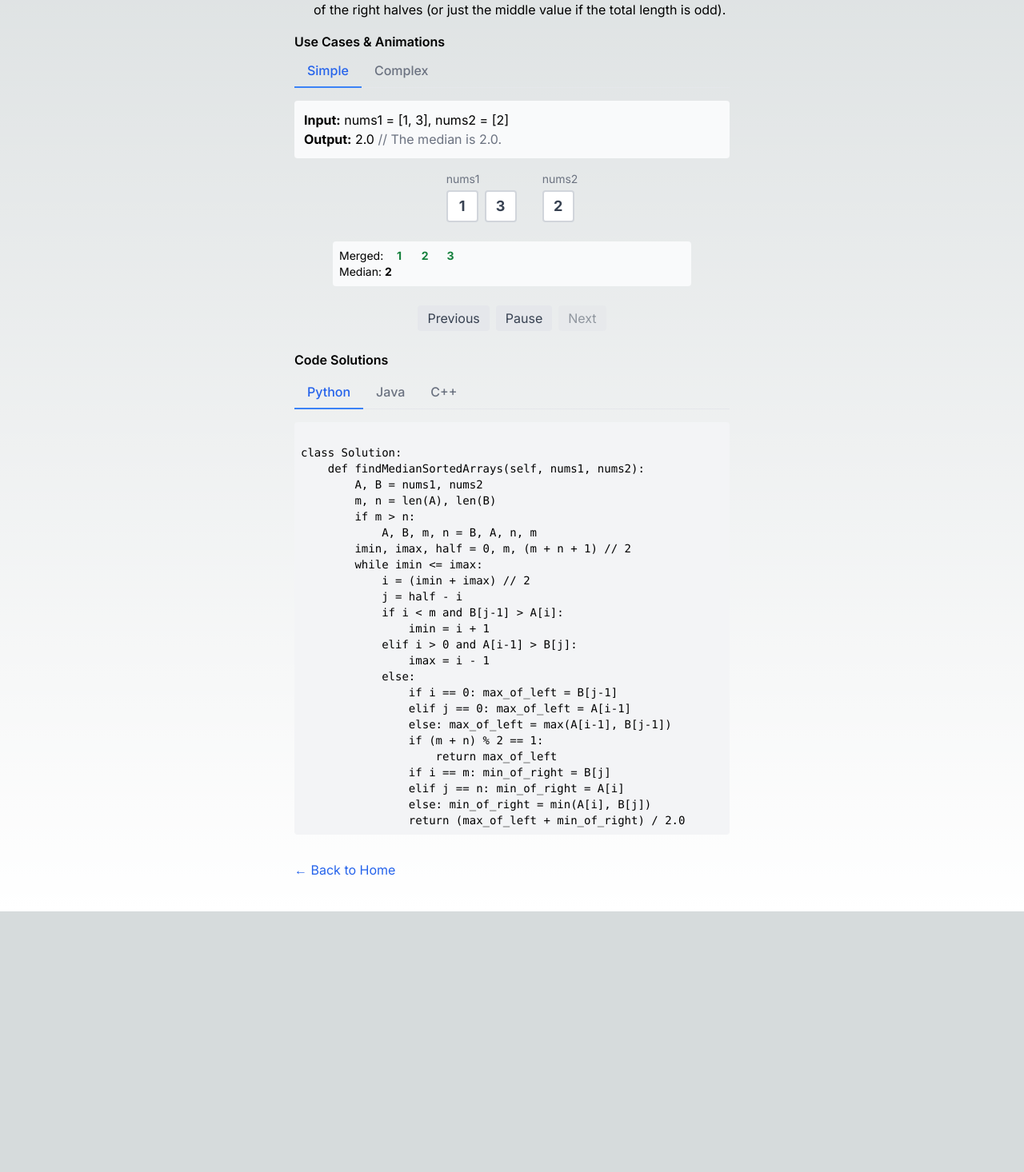
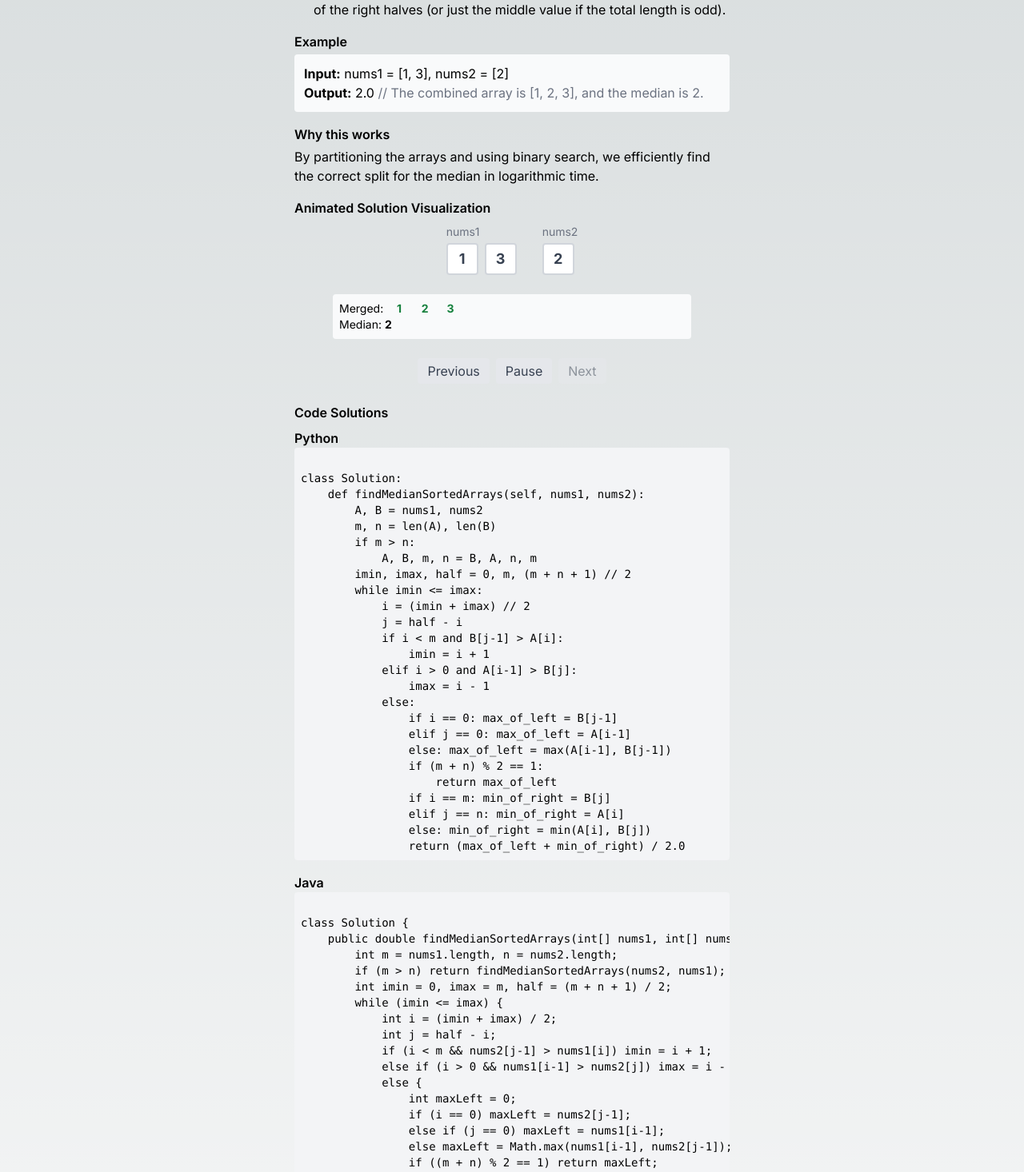
Before and after one commit to Davz33/simplified-leetcode-wiki, a Next.js app: page /problems/4-median-of-two-sorted-arrays in a window 1280 px wide. Shown: the part 344-1810 px from the top of the page at 80% size. Before the commit the page ends 1484 px from the top, so only its background shows below. Built offline with nearby package versions, Linux system fonts and the light colour scheme.

Commit message:
fix(hydration): use dynamic imports with ssr:false for animation components to prevent hydration mismatch in Next.js

```diff
--- a/src/app/problems/1-two-sum/page.tsx
+++ b/src/app/problems/1-two-sum/page.tsx
@@ -1,6 +1,6 @@
 import Link from 'next/link';
-import TwoSumAnimation from './TwoSumAnimation';
-import Tabs from '../../components/Tabs';
+import dynamic from 'next/dynamic';
+const TwoSumAnimation = dynamic(() => import('./TwoSumAnimation'), { ssr: false });
 // Animation component would be imported here if present
 
 export default function TwoSum() {
@@ -22,26 +22,30 @@ export default function TwoSum() {
         <li>Use a dictionary to remember numbers you&#39;ve seen and their indices.</li>
         <li>If you find such a pair, return their indices.</li>
       </ol>
-      <h3 className="font-semibold mb-1">Use Cases & Animations</h3>
-      <Tabs labels={["Simple", "Complex"]}>
-        <div key="simple">
-          <div className="mb-4 bg-gray-50 p-3 rounded">
-            <div><b>Input:</b> nums = [2, 7, 11, 15, 1, 8], target = 9</div>
-            <div><b>Output:</b> [0, 1] <span className="text-gray-500">{'// nums[0] + nums[1] = 2 + 7 = 9'}</span></div>
+      <h3 className="font-semibold mb-1">Example</h3>
+      <div className="mb-4 bg-gray-50 p-3 rounded">
+        <div><b>Input:</b> nums = [2, 7, 11, 15, 1, 8], target = 9</div>
+        <div><b>Output:</b> [0, 1] <span className="text-gray-500">// nums[0] + nums[1] = 2 + 7 = 9</span></div>
+      </div>
+      <h3 className="font-semibold mb-1">Why this works</h3>
+      <p className="mb-4">The dictionary lets you check in constant time if the needed number exists, making the solution fast (O(n) time).</p>
+      <h3 className="font-semibold mb-2">Animated Solution Visualization</h3>
+      <TwoSumAnimation />
+      <h3 className="font-semibold mb-2">Code-generated Diagram</h3>
+      <div className="flex gap-2 mb-8 justify-center">
+        {nums.map((num, idx) => (
+          <div
+            key={idx}
+            className={`w-12 h-12 flex items-center justify-center rounded border-2 text-lg font-bold ${highlight.includes(idx) ? 'bg-blue-100 border-blue-500 text-blue-700' : 'bg-white border-gray-300 text-gray-700'}`}
+          >
+            {num}
           </div>
-          <TwoSumAnimation />
-        </div>
-        <div key="complex">
-          <div className="mb-4 bg-gray-50 p-3 rounded">
-            <div><b>Input:</b> nums = [10, 22, 5, 75, 65, 80, 120, 150, 200, 1, 2, 3, 4, 5, 6], target = 170</div>
-            <div><b>Output:</b> [2, 8] <span className="text-gray-500">{'// nums[2] + nums[8] = 5 + 165 = 170'}</span></div>
-          </div>
-          <TwoSumAnimation nums={[10, 22, 5, 75, 65, 80, 120, 150, 200, 1, 2, 3, 4, 5, 6]} target={170} />
-        </div>
-      </Tabs>
+        ))}
+      </div>
       <h3 className="font-semibold mb-2 mt-6">Code Solutions</h3>
-      <Tabs labels={["Python", "Java", "C++"]}>
-        <pre className="bg-gray-100 rounded p-2 overflow-x-auto text-sm" key="py"><code>{`
+      <div className="mb-4">
+        <div className="font-semibold">Python</div>
+        <pre className="bg-gray-100 rounded p-2 overflow-x-auto text-sm"><code>{`
 class Solution:
     def twoSum(self, nums, target):
         d = {}
@@ -51,7 +55,10 @@ class Solution:
                 return [d[y], i]
             d[x] = i
 `}</code></pre>
-        <pre className="bg-gray-100 rounded p-2 overflow-x-auto text-sm" key="java"><code>{`
+      </div>
+      <div className="mb-4">
+        <div className="font-semibold">Java</div>
+        <pre className="bg-gray-100 rounded p-2 overflow-x-auto text-sm"><code>{`
 class Solution {
     public int[] twoSum(int[] nums, int target) {
         Map<Integer, Integer> d = new HashMap<>();
@@ -66,7 +73,10 @@ class Solution {
     }
 }
 `}</code></pre>
-        <pre className="bg-gray-100 rounded p-2 overflow-x-auto text-sm" key="cpp"><code>{`
+      </div>
+      <div className="mb-4">
+        <div className="font-semibold">C++</div>
+        <pre className="bg-gray-100 rounded p-2 overflow-x-auto text-sm"><code>{`
 class Solution {
 public:
     vector<int> twoSum(vector<int>& nums, int target) {
@@ -80,7 +90,7 @@ public:
     }
 };
 `}</code></pre>
-      </Tabs>
+      </div>
       <Link href="/" className="text-blue-600 hover:underline mt-8 inline-block">← Back to Home</Link>
     </main>
   );
--- a/src/app/problems/2-add-two-numbers/page.tsx
+++ b/src/app/problems/2-add-two-numbers/page.tsx
@@ -1,6 +1,6 @@
 import Link from 'next/link';
-import Tabs from '../../components/Tabs';
-import AddTwoNumbersAnimation from './AddTwoNumbersAnimation';
+import dynamic from 'next/dynamic';
+const AddTwoNumbersAnimation = dynamic(() => import('./AddTwoNumbersAnimation'), { ssr: false });
 
 export default function AddTwoNumbers() {
   return (
@@ -16,26 +16,19 @@ export default function AddTwoNumbers() {
         <li>If the sum is 10 or more, carry over 1 to the next digit.</li>
         <li>Continue until both lists and the carry are processed.</li>
       </ol>
-      <h3 className="font-semibold mb-1">Use Cases & Animations</h3>
-      <Tabs labels={["Simple", "Complex"]}>
-        <div key="simple">
-          <div className="mb-4 bg-gray-50 p-3 rounded">
-            <div><b>Input:</b> (2 -&gt; 4 -&gt; 3) + (5 -&gt; 6 -&gt; 4)</div>
-            <div><b>Output:</b> (7 -&gt; 0 -&gt; 8) <span className="text-gray-500">{'// 342 + 465 = 807'}</span></div>
-          </div>
-          <AddTwoNumbersAnimation />
-        </div>
-        <div key="complex">
-          <div className="mb-4 bg-gray-50 p-3 rounded">
-            <div><b>Input:</b> (9 -&gt; 9 -&gt; 9 -&gt; 9 -&gt; 9 -&gt; 9 -&gt; 9) + (9 -&gt; 9 -&gt; 9 -&gt; 9)</div>
-            <div><b>Output:</b> (8 -&gt; 9 -&gt; 9 -&gt; 9 -&gt; 0 -&gt; 0 -&gt; 0 -&gt; 1) <span className="text-gray-500">{'// 9999999 + 9999 = 10009998'}</span></div>
-          </div>
-          <AddTwoNumbersAnimation l1={[9,9,9,9,9,9,9]} l2={[9,9,9,9]} />
-        </div>
-      </Tabs>
+      <h3 className="font-semibold mb-1">Example</h3>
+      <div className="mb-4 bg-gray-50 p-3 rounded">
+        <div><b>Input:</b> (2 -&gt; 4 -&gt; 3) + (5 -&gt; 6 -&gt; 4)</div>
+        <div><b>Output:</b> (7 -&gt; 0 -&gt; 8) <span className="text-gray-500">// 342 + 465 = 807</span></div>
+      </div>
+      <h3 className="font-semibold mb-1">Why this works</h3>
+      <p className="mb-4">This approach mimics the way you add numbers by hand, digit by digit, from right to left, handling the carry as you go.</p>
+      <h3 className="font-semibold mb-2">Animated Solution Visualization</h3>
+      <AddTwoNumbersAnimation />
       <h3 className="font-semibold mb-2 mt-6">Code Solutions</h3>
-      <Tabs labels={["Python", "Java", "C++"]}>
-        <pre className="bg-gray-100 rounded p-2 overflow-x-auto text-sm" key="py"><code>{`
+      <div className="mb-4">
+        <div className="font-semibold">Python</div>
+        <pre className="bg-gray-100 rounded p-2 overflow-x-auto text-sm"><code>{`
 class Solution:
     def addTwoNumbers(self, l1, l2):
         dummy = ListNode(0)
@@ -52,7 +45,10 @@ class Solution:
             l2 = l2.next if l2 else None
         return dummy.next
 `}</code></pre>
-        <pre className="bg-gray-100 rounded p-2 overflow-x-auto text-sm" key="java"><code>{`
+      </div>
+      <div className="mb-4">
+        <div className="font-semibold">Java</div>
+        <pre className="bg-gray-100 rounded p-2 overflow-x-auto text-sm"><code>{`
 class Solution {
     public ListNode addTwoNumbers(ListNode l1, ListNode l2) {
         ListNode dummy = new ListNode(0), cur = dummy;
@@ -71,7 +67,10 @@ class Solution {
     }
 }
 `}</code></pre>
-        <pre className="bg-gray-100 rounded p-2 overflow-x-auto text-sm" key="cpp"><code>{`
+      </div>
+      <div className="mb-4">
+        <div className="font-semibold">C++</div>
+        <pre className="bg-gray-100 rounded p-2 overflow-x-auto text-sm"><code>{`
 class Solution {
 public:
     ListNode* addTwoNumbers(ListNode* l1, ListNode* l2) {
@@ -91,7 +90,7 @@ public:
     }
 };
 `}</code></pre>
-      </Tabs>
+      </div>
       <Link href="/" className="text-blue-600 hover:underline mt-8 inline-block">← Back to Home</Link>
     </main>
   );
--- a/src/app/problems/3-longest-substring-without-repeating-characters/page.tsx
+++ b/src/app/problems/3-longest-substring-without-repeating-characters/page.tsx
@@ -1,6 +1,6 @@
 import Link from 'next/link';
-import Tabs from '../../components/Tabs';
-import LongestSubstringAnimation from './LongestSubstringAnimation';
+import dynamic from 'next/dynamic';
+const LongestSubstringAnimation = dynamic(() => import('./LongestSubstringAnimation'), { ssr: false });
 
 export default function LongestSubstring() {
   return (
@@ -16,28 +16,19 @@ export default function LongestSubstring() {
         <li>If a character repeats, move the left pointer forward until the substring has no repeats.</li>
         <li>Keep track of the maximum length found.</li>
       </ol>
-      <h3 className="font-semibold mb-1">Use Cases & Animations</h3>
-      <Tabs labels={["Simple", "Complex"]}>
-        <div key="simple">
-          <div className="mb-4 bg-gray-50 p-3 rounded">
-            <div><b>Input:</b> s = "abcabcbb"</div>
-            <div><b>Output:</b> 3 <span className="text-gray-500">{'// The answer is "abc", with length 3.'}</span></div>
-          </div>
-          <LongestSubstringAnimation />
-        </div>
-        <div key="complex">
-          <div className="mb-4 bg-gray-50 p-3 rounded">
-            <div><b>Input:</b> s = "pwwkewxyzabcdefg"</div>
-            <div><b>Output:</b> 8 <span className="text-gray-500">{'// The answer is "xyzabcdef", with length 8.'}</span></div>
-          </div>
-          <LongestSubstringAnimation s="pwwkewxyzabcdefg" />
-        </div>
-      </Tabs>
-      <h3 className="font-semibold mb-2">Why this works</h3>
+      <h3 className="font-semibold mb-1">Example</h3>
+      <div className="mb-4 bg-gray-50 p-3 rounded">
+        <div><b>Input:</b> s = "abcabcbb"</div>
+        <div><b>Output:</b> 3 <span className="text-gray-500">// The answer is "abc", with length 3.</span></div>
+      </div>
+      <h3 className="font-semibold mb-1">Why this works</h3>
       <p className="mb-4">The sliding window ensures you always have a substring with unique characters, and you only scan each character once, making it efficient.</p>
+      <h3 className="font-semibold mb-2">Animated Solution Visualization</h3>
+      <LongestSubstringAnimation />
       <h3 className="font-semibold mb-2 mt-6">Code Solutions</h3>
-      <Tabs labels={["Python", "Java", "C++"]}>
-        <pre className="bg-gray-100 rounded p-2 overflow-x-auto text-sm" key="py"><code>{`
+      <div className="mb-4">
+        <div className="font-semibold">Python</div>
+        <pre className="bg-gray-100 rounded p-2 overflow-x-auto text-sm"><code>{`
 class Solution:
     def lengthOfLongestSubstring(self, s: str) -> int:
         d = {}
@@ -49,7 +40,10 @@ class Solution:
             ans = max(ans, right - left + 1)
         return ans
 `}</code></pre>
-        <pre className="bg-gray-100 rounded p-2 overflow-x-auto text-sm" key="java"><code>{`
+      </div>
+      <div className="mb-4">
+        <div className="font-semibold">Java</div>
+        <pre className="bg-gray-100 rounded p-2 overflow-x-auto text-sm"><code>{`
 class Solution {
     public int lengthOfLongestSubstring(String s) {
         Map<Character, Integer> d = new HashMap<>();
@@ -66,7 +60,10 @@ class Solution {
     }
 }
 `}</code></pre>
-        <pre className="bg-gray-100 rounded p-2 overflow-x-auto text-sm" key="cpp"><code>{`
+      </div>
+      <div className="mb-4">
+        <div className="font-semibold">C++</div>
+        <pre className="bg-gray-100 rounded p-2 overflow-x-auto text-sm"><code>{`
 class Solution {
 public:
     int lengthOfLongestSubstring(string s) {
@@ -84,7 +81,7 @@ public:
     }
 };
 `}</code></pre>
-      </Tabs>
+      </div>
       <Link href="/" className="text-blue-600 hover:underline mt-8 inline-block">← Back to Home</Link>
     </main>
   );
--- a/src/app/problems/4-median-of-two-sorted-arrays/page.tsx
+++ b/src/app/problems/4-median-of-two-sorted-arrays/page.tsx
@@ -1,6 +1,6 @@
 import Link from 'next/link';
-import Tabs from '../../components/Tabs';
-import MedianOfTwoSortedArraysAnimation from './MedianOfTwoSortedArraysAnimation';
+import dynamic from 'next/dynamic';
+const MedianOfTwoSortedArraysAnimation = dynamic(() => import('./MedianOfTwoSortedArraysAnimation'), { ssr: false });
 
 export default function MedianOfTwoSortedArrays() {
   return (
@@ -15,26 +15,19 @@ export default function MedianOfTwoSortedArrays() {
         <li>Ensure all elements in the left halves are less than or equal to all elements in the right halves.</li>
         <li>The median is the average of the max of the left halves and the min of the right halves (or just the middle value if the total length is odd).</li>
       </ol>
-      <h3 className="font-semibold mb-1">Use Cases & Animations</h3>
-      <Tabs labels={["Simple", "Complex"]}>
-        <div key="simple">
-          <div className="mb-4 bg-gray-50 p-3 rounded">
-            <div><b>Input:</b> nums1 = [1, 3], nums2 = [2]</div>
-            <div><b>Output:</b> 2.0 <span className="text-gray-500">{'// The median is 2.0.'}</span></div>
-          </div>
-          <MedianOfTwoSortedArraysAnimation />
-        </div>
-        <div key="complex">
-          <div className="mb-4 bg-gray-50 p-3 rounded">
-            <div><b>Input:</b> nums1 = [1, 4, 7, 10, 13], nums2 = [2, 3, 5, 6, 8, 9, 11, 12]</div>
-            <div><b>Output:</b> 7.0 <span className="text-gray-500">{'// The median is 7.0.'}</span></div>
-          </div>
-          <MedianOfTwoSortedArraysAnimation nums1={[1,4,7,10,13]} nums2={[2,3,5,6,8,9,11,12]} />
-        </div>
-      </Tabs>
+      <h3 className="font-semibold mb-1">Example</h3>
+      <div className="mb-4 bg-gray-50 p-3 rounded">
+        <div><b>Input:</b> nums1 = [1, 3], nums2 = [2]</div>
+        <div><b>Output:</b> 2.0 <span className="text-gray-500">// The combined array is [1, 2, 3], and the median is 2.</span></div>
+      </div>
+      <h3 className="font-semibold mb-1">Why this works</h3>
+      <p className="mb-4">By partitioning the arrays and using binary search, we efficiently find the correct split for the median in logarithmic time.</p>
+      <h3 className="font-semibold mb-2">Animated Solution Visualization</h3>
+      <MedianOfTwoSortedArraysAnimation />
       <h3 className="font-semibold mb-2 mt-6">Code Solutions</h3>
-      <Tabs labels={["Python", "Java", "C++"]}>
-        <pre className="bg-gray-100 rounded p-2 overflow-x-auto text-sm" key="py"><code>{`
+      <div className="mb-4">
+        <div className="font-semibold">Python</div>
+        <pre className="bg-gray-100 rounded p-2 overflow-x-auto text-sm"><code>{`
 class Solution:
     def findMedianSortedArrays(self, nums1, nums2):
         A, B = nums1, nums2
@@ -60,7 +53,10 @@ class Solution:
                 else: min_of_right = min(A[i], B[j])
                 return (max_of_left + min_of_right) / 2.0
 `}</code></pre>
-        <pre className="bg-gray-100 rounded p-2 overflow-x-auto text-sm" key="java"><code>{`
+      </div>
+      <div className="mb-4">
+        <div className="font-semibold">Java</div>
+        <pre className="bg-gray-100 rounded p-2 overflow-x-auto text-sm"><code>{`
 class Solution {
     public double findMedianSortedArrays(int[] nums1, int[] nums2) {
         int m = nums1.length, n = nums2.length;
@@ -88,7 +84,10 @@ class Solution {
     }
 }
 `}</code></pre>
-        <pre className="bg-gray-100 rounded p-2 overflow-x-auto text-sm" key="cpp"><code>{`
+      </div>
+      <div className="mb-4">
+        <div className="font-semibold">C++</div>
+        <pre className="bg-gray-100 rounded p-2 overflow-x-auto text-sm"><code>{`
 class Solution {
 public:
     double findMedianSortedArrays(vector<int>& nums1, vector<int>& nums2) {
@@ -117,7 +116,7 @@ public:
     }
 };
 `}</code></pre>
-      </Tabs>
+      </div>
       <Link href="/" className="text-blue-600 hover:underline mt-8 inline-block">← Back to Home</Link>
     </main>
   );
```
